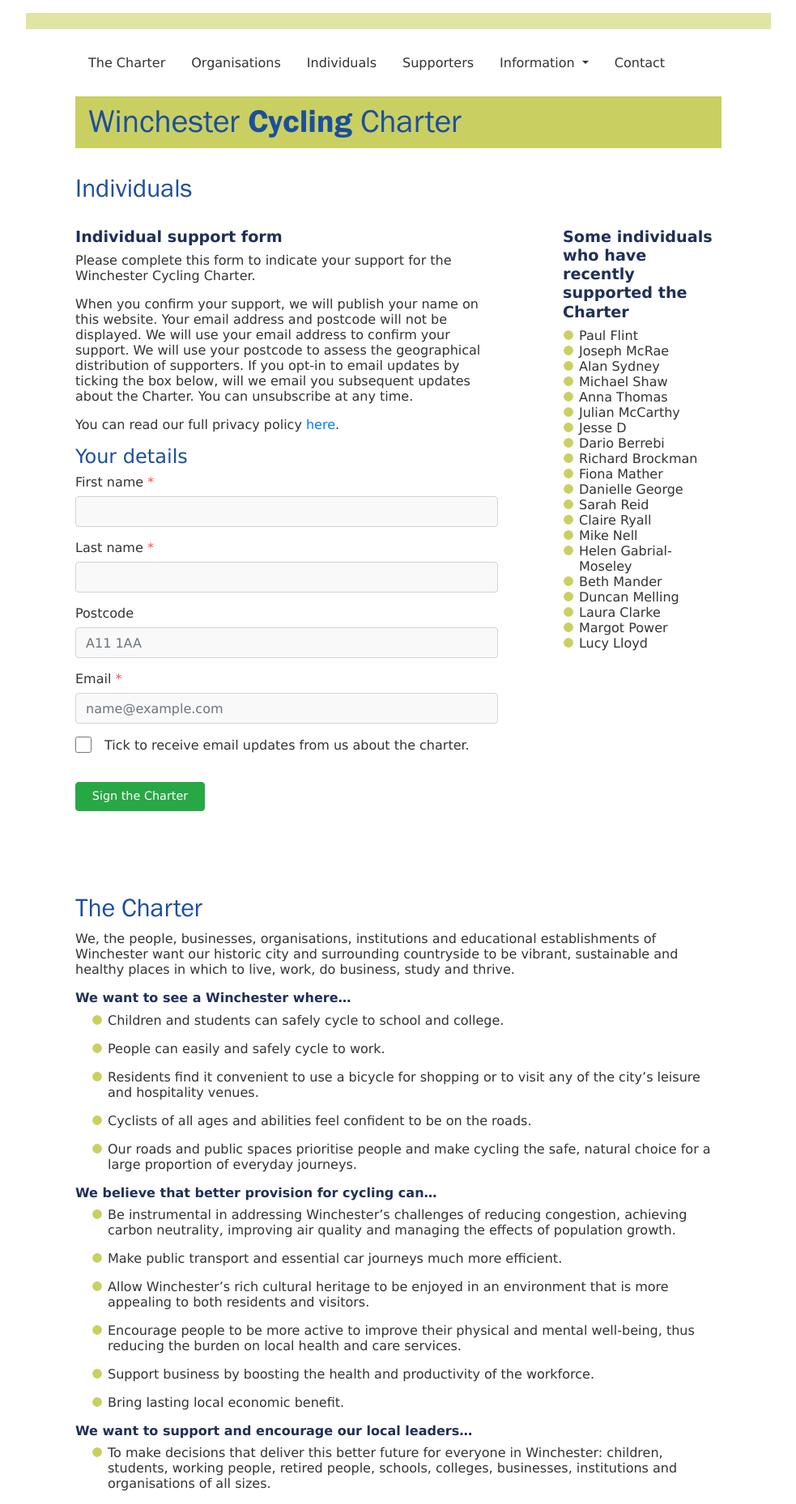
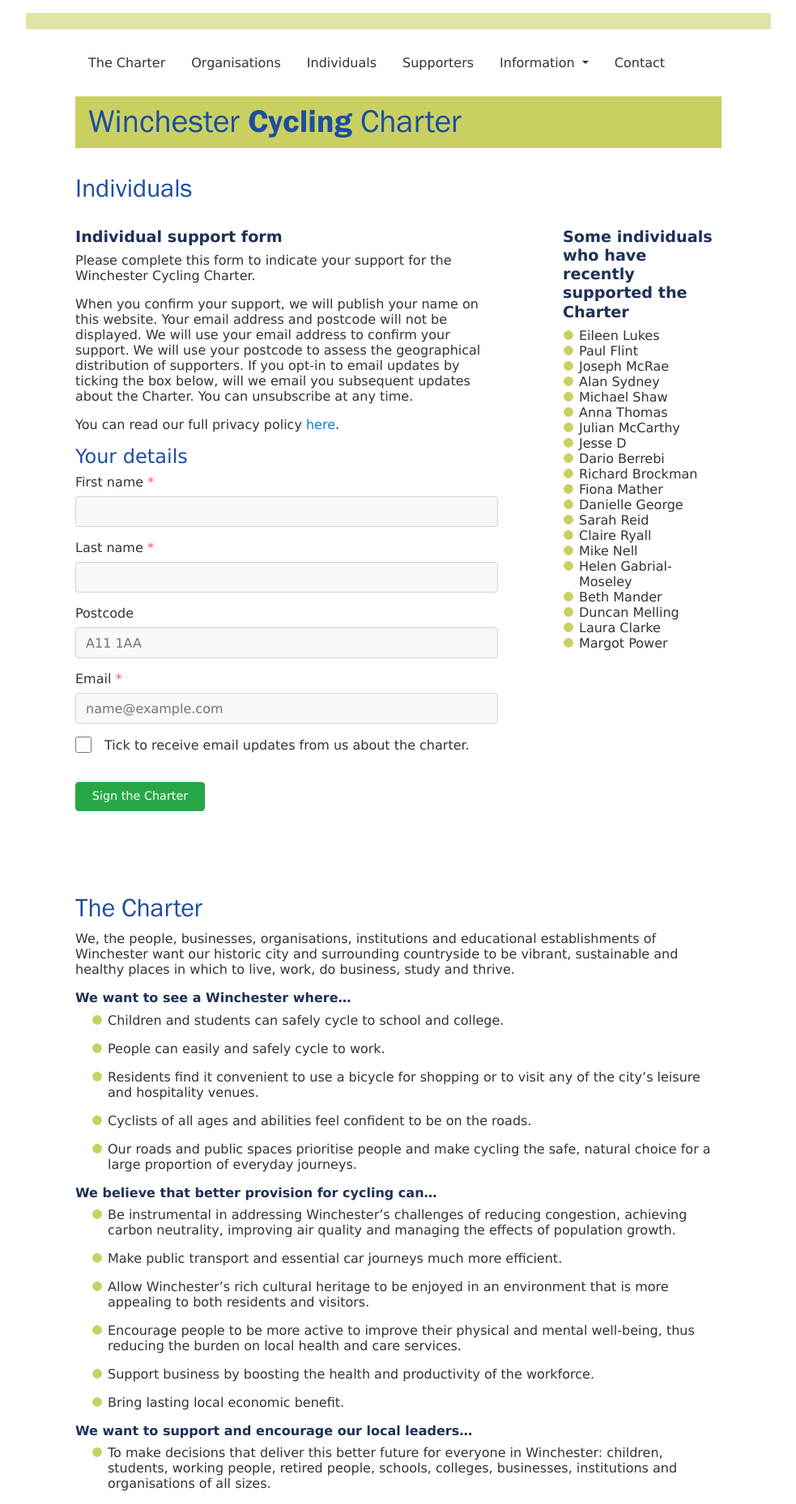
Before and after one commit to winchestercyclingcharter/winchestercyclingcharter.github.io, a Jekyll site: the page built from ind-page.md, in a window 1280 px wide. Shown: the whole page at 81% size, without its empty margins (148-1131 px from the left). Built offline with Jekyll 4.4.1, drawn with Linux system fonts in a browser that asks for light colours; nearby versions of some CDN libraries.

Commit message:
Update people.yml

```diff
--- a/_data/people.yml
+++ b/_data/people.yml
@@ -800,3 +800,4 @@ people:
 - { lastname: Sydney , firstname: Alan, dt: 20220522-212553-990511 }
 - { lastname: McRae, firstname: Joseph, dt: 20220525-181526-212339 }
 - { lastname: Flint, firstname: Paul, dt: 20220528-064742-623565 }
+- { lastname: Lukes, firstname: Eileen, dt: 20220528-115301-258423 }
```
